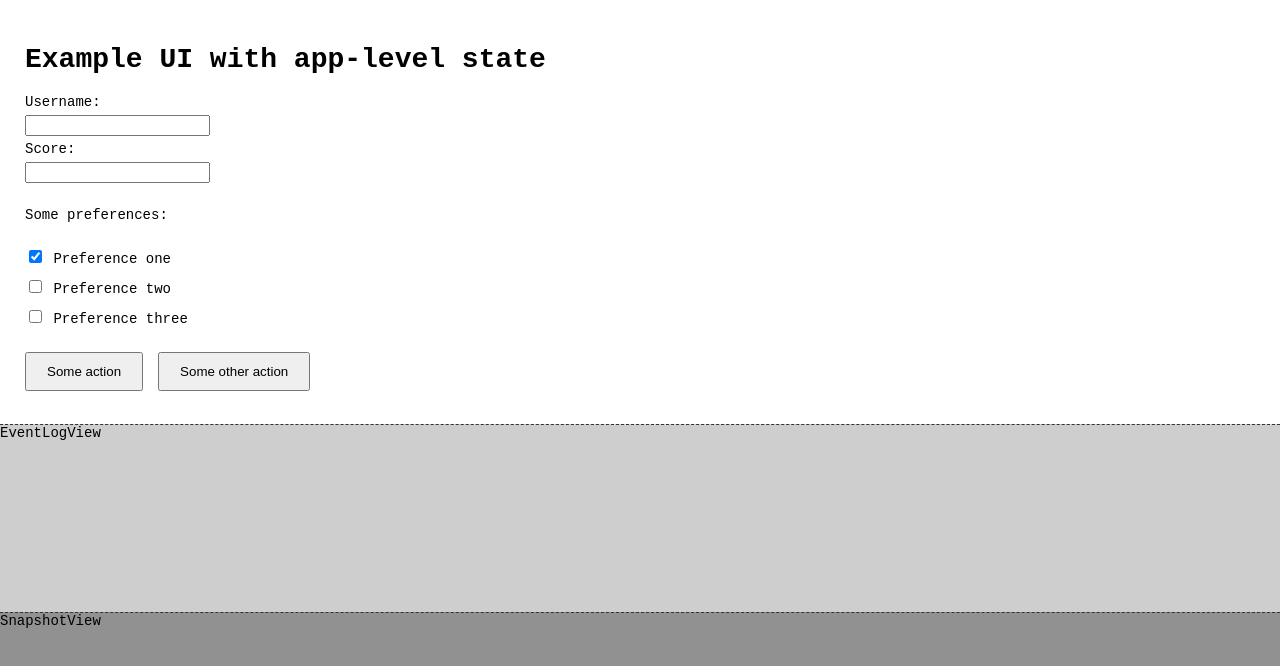
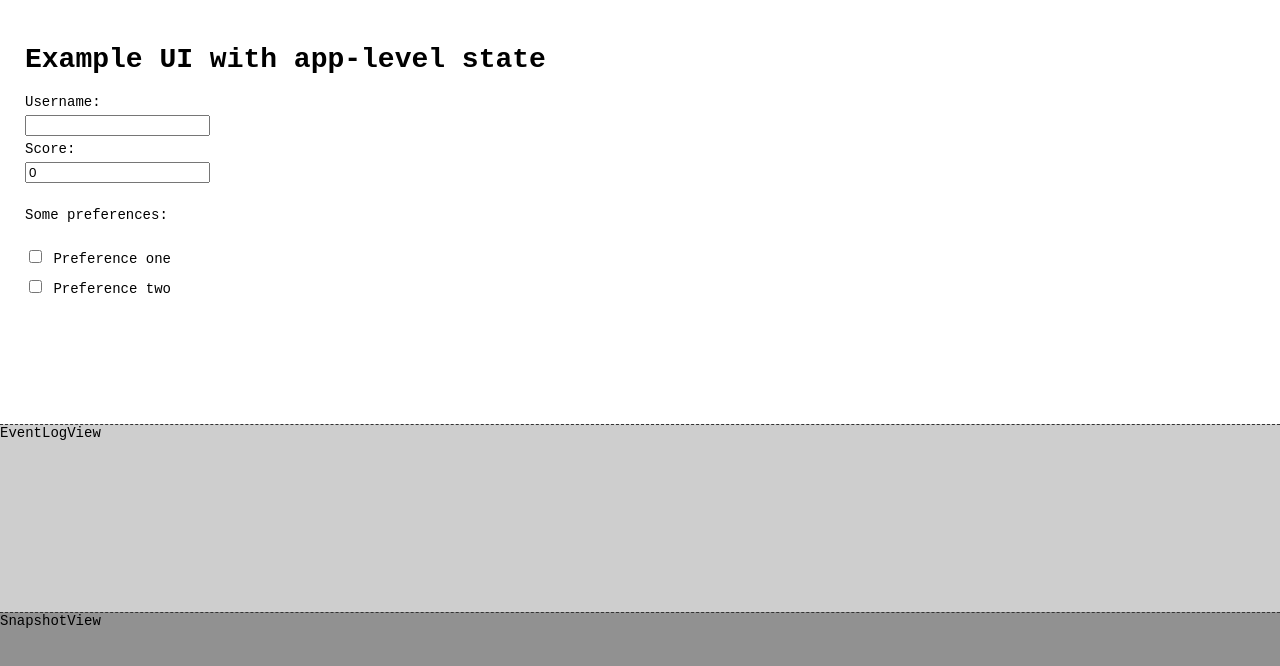
Before and after one commit to bbroens/state-change-management, a React (Vite) app: page / in a window 1280 px wide. Shown: the top 666 px of the page. Built offline with nearby package versions, Linux system fonts and the light colour scheme.

Commit message:
added app state and state change log stores

```diff
--- a/src/components/eventlogview/EventLogView.jsx
+++ b/src/components/eventlogview/EventLogView.jsx
@@ -1,7 +1,10 @@
 import React from "react";
 import "./eventlogview.scss";
+import { useLogStore } from "../../hooks/useStore";
 
 const EventLogView = () => {
+  const logState = useLogStore((state) => state);
+
   return <div className="eventLogView">EventLogView</div>;
 };
 
--- a/src/components/exampleui/ExampleUI.jsx
+++ b/src/components/exampleui/ExampleUI.jsx
@@ -1,35 +1,88 @@
 import React from "react";
 import "./exampleui.scss";
-
-// TODO Debounce onChange handlers
+import useDebounce from "../../hooks/useDebounce";
+import { useAppStore, useLogStore } from "../../hooks/useStore";
 
 const WebApp = () => {
+  // Separate stores for app state and its change logging
+  const appState = useAppStore((state) => state);
+  const logState = useDebounce(useLogStore((state) => state));
+
+  // Update state for appropriate field
+  const changeHandler = (e) => {
+    const { name, value, checked } = e.target;
+    switch (name) {
+      case "username":
+        appState.setUsername(value);
+        logStateEvent(name, appState.username, value);
+        break;
+      case "score":
+        appState.setScore(value);
+        logStateEvent(name, appState.score, value);
+        break;
+      case "preference_one":
+        appState.setPrefOne(checked);
+        logStateEvent(name, appState.preference_one, value);
+        break;
+      case "preference_two":
+        appState.setPrefTwo(checked);
+        logStateEvent(name, appState.preference_two, value);
+        break;
+      default:
+        console.log(`Error: Field not handled: ${name}`);
+    }
+  };
+
+  // Log state change event to separate change log
+  const logStateEvent = async (field, prevValue, newValue) => {
+    await logState.addLog({
+      datetime: new Date(),
+      state_key: field,
+      prev_val: prevValue,
+      new_val: newValue,
+    });
+  };
+
   return (
     <div className="example-ui">
       <h1>Example UI with app-level state</h1>
       <form>
         <section className="textSection">
           Username:
-          <input type="text" value="" onChange="" />
+          <input
+            type="text"
+            name="username"
+            value={appState.username}
+            onChange={changeHandler}
+          />
           Score:
-          <input type="number" value="" onChange="" />
+          <input
+            type="number"
+            name="score"
+            value={appState.score}
+            onChange={changeHandler}
+          />
         </section>
         <section className="checkboxSection">
           <p>Some preferences:</p>
           <div>
-            <input type="checkbox" name="preference_one" checked /> Preference
-            one
+            <input
+              type="checkbox"
+              name="preference_one"
+              checked={appState.preference_one && "checked"}
+              onChange={changeHandler}
+            />{" "}
+            Preference one
           </div>
           <div>
-            <input type="checkbox" name="preference_two" /> Preference two
+            <input
+              type="checkbox"
+              name="preference_two"
+              checked={appState.preference_two && "checked"}
+              onChange={changeHandler}
+            />{" "}
+            Preference two
           </div>
-          <div>
-            <input type="checkbox" name="preference_three" /> Preference three
-          </div>
-        </section>
-        <section className="buttonSection">
-          <button>Some action</button>
-          <button>Some other action</button>
         </section>
       </form>
     </div>
--- /dev/null
+++ b/src/hooks/useDebounce.jsx
@@ -0,0 +1,20 @@
+import { useEffect, useState } from "react";
+
+const useDebounce = (value, delay = 500) => {
+  const [debouncedValue, setDebouncedValue] = useState(value);
+
+  // Debounce: Only return value once timeout has passed.
+  useEffect(() => {
+    const timeout = setTimeout(() => {
+      setDebouncedValue(value);
+    }, delay);
+
+    return () => {
+      clearTimeout(timeout);
+    };
+  }, [value, delay]);
+
+  return debouncedValue;
+};
+
+export default useDebounce;
--- /dev/null
+++ b/src/hooks/useStore.jsx
@@ -0,0 +1,35 @@
+import { create } from "zustand";
+
+export const useAppStore = create((set) => ({
+  // Initial app state
+  username: "",
+  score: 0,
+  preference_one: false,
+  preference_two: false,
+
+  // Methods to set app state
+  setUsername: (input) => set(() => ({ username: input })),
+  setScore: (input) => set(() => ({ score: input })),
+  setPrefOne: (input) => set(() => ({ preference_one: input })),
+  setPrefTwo: (input) => set(() => ({ preference_two: input })),
+}));
+
+export const useLogStore = create((set) => ({
+  // Initial state change logs
+  logs: [],
+
+  // Method to add logs to state
+  addLog: (input) => {
+    set((state) => ({
+      logs: [
+        ...state.logs,
+        {
+          datetime: input.datetime,
+          state_key: input.state_key,
+          prev_val: input.prev_val,
+          new_val: input.new_val,
+        },
+      ],
+    }));
+  },
+}));
```
Also changed, not shown: .eslintrc.json.
